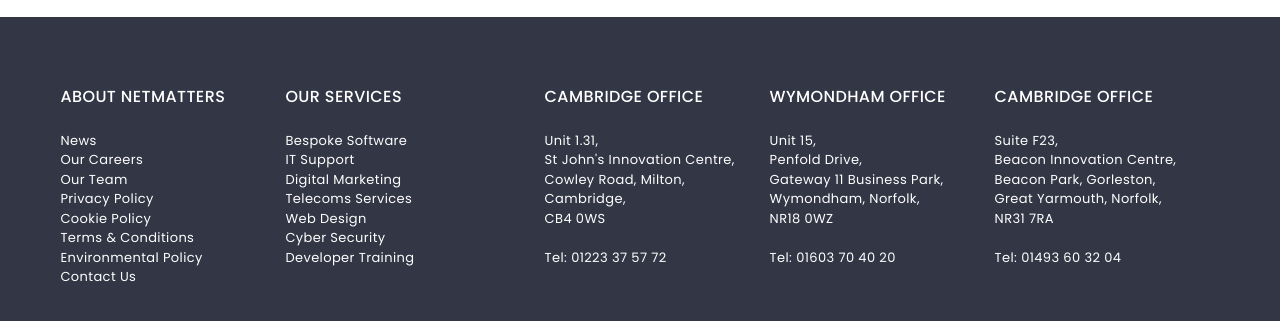
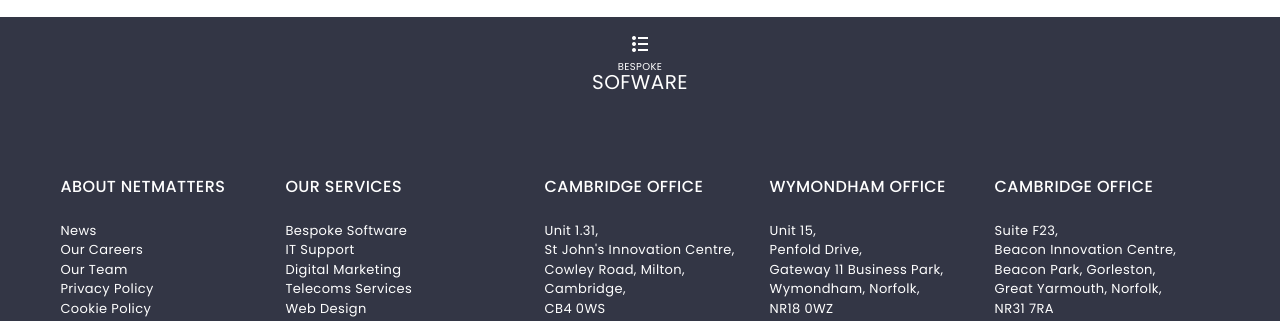
Before and after one commit to willwoodsb/HTML-and-CSS-Reflection, a plain HTML site: page index.html in a window 1280 px wide. Shown: the part 100-421 px from the top of the page. Drawn offline with Linux system fonts and the light colour scheme.

Commit message:
I am a coding legend

```diff
--- a/index.html
+++ b/index.html
@@ -29,6 +29,19 @@
             </div>
           </div>
         </div>
+
+        <!-- main nav -->
+
+        <div class="main-nav">
+          <div class="container">
+            <div class="main-nav__item software">
+              <div class="main-nav__item--child icon software__icon"></div>
+              <div class="main-nav__item--child">Bespoke</div>
+              <div class="main-nav__item--child">Sofware</div>
+            </div>
+          </div>
+        </div>
+
         <!-- <img src="img/home-oaVs.webp" alt="">    -->
 
       </header>
--- a/scss/layout/_index.scss
+++ b/scss/layout/_index.scss
@@ -1,5 +1,5 @@
 // --------------------------------------------------------------------------
-// extends -------------------------------------------------------------------
+// extends ------------------------------------------------------------------
 // --------------------------------------------------------------------------
 
 @import 'extends';
@@ -11,7 +11,13 @@
 @import 'header';
 
 // --------------------------------------------------------------------------
-// mixins -------------------------------------------------------------------
+// footer -------------------------------------------------------------------
 // --------------------------------------------------------------------------
 
 @import 'footer';
+
+// --------------------------------------------------------------------------
+// main nav -----------------------------------------------------------------
+// --------------------------------------------------------------------------
+
+@import 'main-nav';
--- /dev/null
+++ b/scss/layout/_main-nav.scss
@@ -0,0 +1,49 @@
+// --------------------------------------------------------------------------
+// main nav -----------------------------------------------------------------
+// --------------------------------------------------------------------------
+
+.main-nav {
+    background-color: $color-primary;
+    height: 90px;
+    color: $white;
+    text-transform: uppercase;
+    display: flex;
+    flex-direction: row;
+    justify-content: center;
+    &__item {
+        display: flex;
+        flex-direction: column;
+        padding: 19px 0 18px;
+        &--child {
+            text-align: center;
+            &:first-child {
+                padding: 0 0 10px;
+            }
+            &:nth-child(2) {
+                font-size: $font-size--xsmall;
+                line-height: $font-size--xsmall;
+            }
+            &:last-child {
+                font-size: 20px;
+                line-height: 20px;
+            }
+        }
+    }
+}
+
+.nav-image {
+    height: 23px;
+}
+
+// loop to assign hover colors and icons to each nav section
+
+@each $theme, $icon in $theme-icons {
+    .#{$theme}__icon {
+        &::before {
+            content: $icon;
+        }
+        &:hover {
+            color: map-get($theme-colors, $theme);
+        }
+    }
+}
--- a/scss/utilities/_config.scss
+++ b/scss/utilities/_config.scss
@@ -20,6 +20,7 @@
 
 // Text
 
+$font-size--xsmall:10px;
 $font-size--small: 13px;
 $base__font-size : 16px;
 $base__line      : 24px;
@@ -61,6 +62,16 @@
     dev-course: $dark-pastel-red,
 );
 
+$theme-icons: (
+    software: "\e9bb",
+    it-support: $tufts-blue,
+    dig-marketing: $ufo-green,
+    tel-services: $jasper,
+    web-design: $purple-majesty,
+    cyber-security: $awesome,
+    dev-course: $dark-pastel-red,
+);
+
 $social-colors: (
     facebook: #4267b2,
     twitter: #1da1f2,
```
Also changed, not shown: css/application.css, 1 other file.
